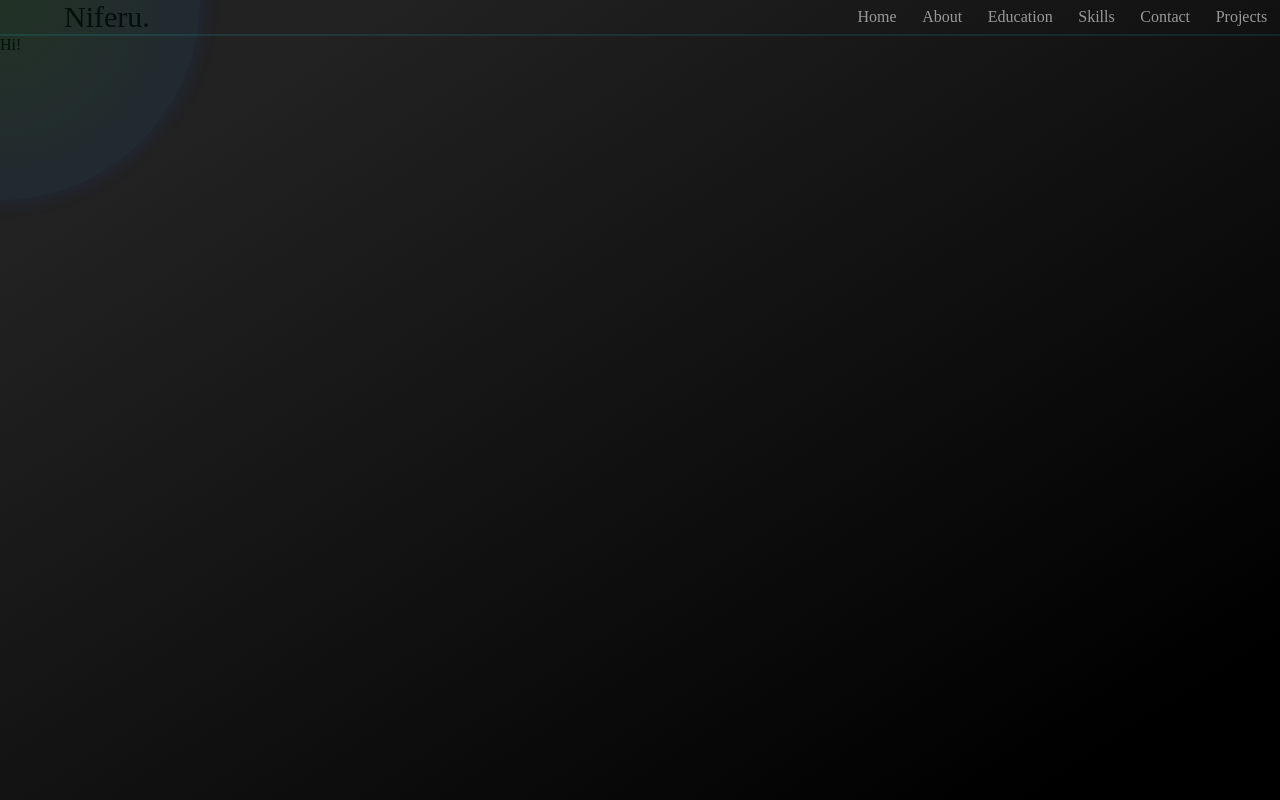
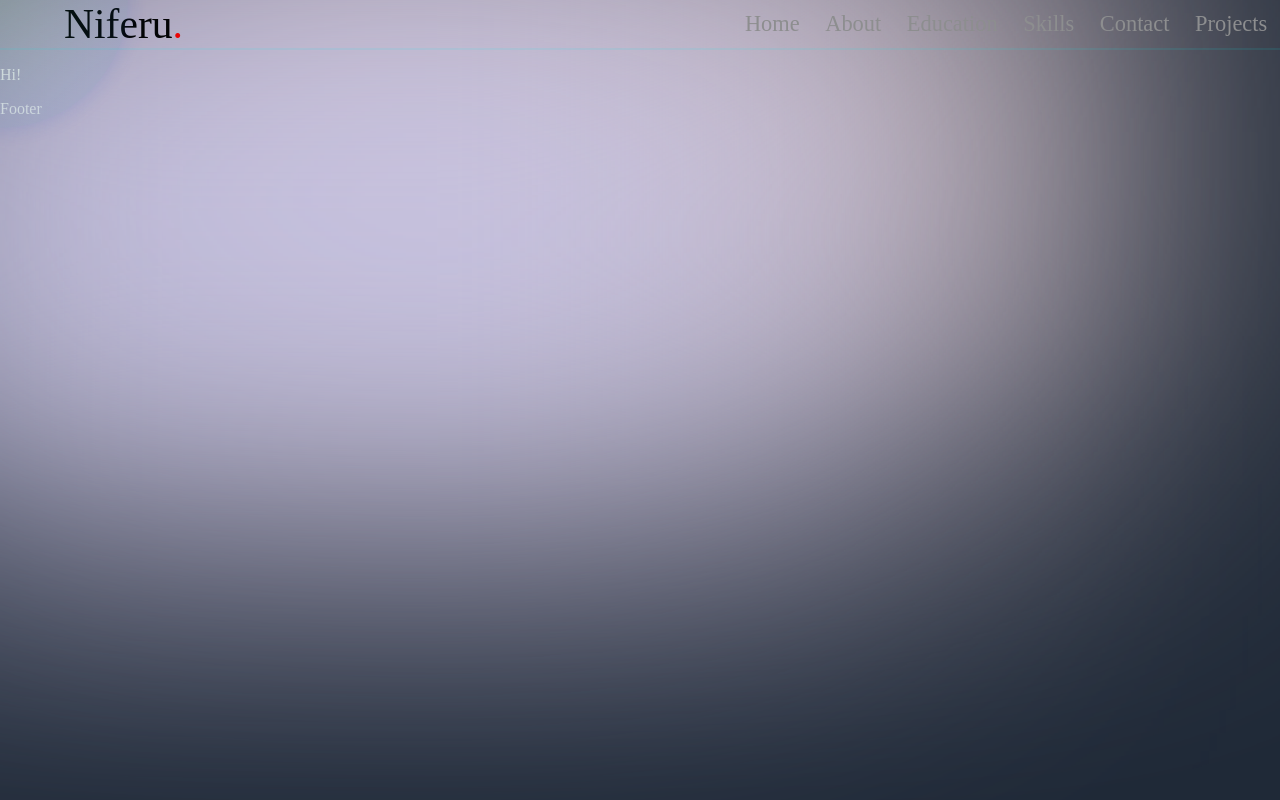
Before and after one commit to Nlferu/niferu-portfolio-website, a Next.js app: page / in a window 1280 px wide. Built offline with nearby package versions, Linux system fonts and the light colour scheme.

Commit message:
formatting basics

```diff
--- a/app/layout.js
+++ b/app/layout.js
@@ -1,14 +1,32 @@
-import "../styles/globals.css"
+import "@/styles/globals.css"
+import Nav from "@/components/nav"
+import Cursor from "@/components/cursor"
+import Footer from "@/components/footer"
+import page from "@/styles/page.module.css"
+
+/**
+ * This is our website title and description
+ * we can override it in any other page of our website
+ */
 
 export const metadata = {
     title: "Neftyr Portfolio",
     description: "Portfolio",
 }
 
+/** This below will be adding below stuff to all of our website pages */
+
 export default function RootLayout({ children }) {
     return (
-        <html>
-            <body>{children}</body>
+        <html lang="en">
+            <body class={page.custom}>
+                <div class={page.firstColor}></div>
+                <div class={page.secondColor}></div>
+                <Nav />
+                <Cursor />
+                {children}
+                <Footer />
+            </body>
         </html>
     )
 }
--- a/app/page.js
+++ b/app/page.js
@@ -1,12 +1,3 @@
-import Cursor from "../components/Cursor"
-import Nav from "../components/Nav"
-
 export default function Home() {
-    return (
-        <>
-            <Cursor />
-            <Nav />
-            Hi!
-        </>
-    )
+    return <p>Hi!</p>
 }
--- a/components/Cursor.js
+++ b/components/Cursor.js
@@ -1,7 +1,7 @@
 "use client"
 
 import React, { useState, useEffect } from "react"
-import cursor from "../styles/cursor.module.css"
+import cursor from "@/styles/cursor.module.css"
 
 export default function Cursor() {
     const [position, setPosition] = useState({ x: 0, y: 0 })
--- a/components/Nav.js
+++ b/components/Nav.js
@@ -1,11 +1,11 @@
 import Link from "next/link"
-import nav from "../styles/nav.module.css"
+import nav from "@/styles/nav.module.css"
 
 export default function Nav() {
     return (
         <nav className={nav.nav}>
             <Link className={nav.title} href="/">
-                Niferu.
+                Niferu <span className={nav.dot}>.</span>
             </Link>
             <Link className={nav.underline} href="/">
                 Home
--- /dev/null
+++ b/components/footer.js
@@ -0,0 +1,3 @@
+export default function Footer() {
+    return <p>Footer</p>
+}
--- a/styles/cursor.module.css
+++ b/styles/cursor.module.css
@@ -1,11 +1,16 @@
 .cursorContainer {
     position: absolute;
-    width: 400px;
-    height: 400px;
+    width: 20vw;
+    height: 20vw;
     pointer-events: none;
     transform: translate(-50%, -50%);
     border-radius: 50%;
     box-shadow: 0 0 20px rgba(29, 78, 216, 0.15);
+
+    @media only screen and (max-width: 40em) {
+        width: 10vw;
+        height: 10vw;
+    }
 }
 
 .circle {
--- a/styles/globals.css
+++ b/styles/globals.css
@@ -7,6 +7,5 @@ body {
 }
 
 html {
-    min-height: 100%;
-    min-width: 100%;
+    min-height: 100%; /** Preventing background colour to duplicate */
 }
--- a/styles/nav.module.css
+++ b/styles/nav.module.css
@@ -1,9 +1,14 @@
 .title {
     margin-right: auto;
-    margin-left: 5vw;
+    margin-left: 5dvw;
     text-decoration: none;
     color: black;
-    font-size: 30px;
+    font-size: clamp(2rem, 1rem + 2dvw, 7rem); /** Setting (min, step, max) font size while changing screen resolution */
+}
+
+.dot {
+    position: absolute;
+    color: red;
 }
 
 .nav {
@@ -18,17 +23,15 @@
 }
 
 .underline {
-    display: flex;
     align-items: center;
     justify-content: space-between;
     text-decoration: none;
     color: #999;
-    margin-left: 1vw;
-    margin-right: 1vw;
-    font-size: 2vh;
+    margin-left: 1dvw;
+    margin-right: 1dvw;
+    font-size: clamp(1rem, 1rem + 0.5dvw, 3rem);
     cursor: pointer;
     position: relative;
-    display: inline-block;
 }
 
 .underline:hover {
@@ -64,5 +67,5 @@
 
 .underline span {
     position: relative;
-    padding: 0.2vh 0.8vw;
+    padding: 0.2vh 0.8dvw;
 }
--- /dev/null
+++ b/styles/page.module.css
@@ -0,0 +1,56 @@
+.custom {
+    /* Dark mode styles */
+    background: #1f2937; /* Replace with the desired dark mode background color */
+    color: #f3f4f6; /* Replace with the desired dark mode text color */
+    opacity: 0.9; /* Adjust the opacity as needed */
+}
+
+/* Styles for the first <div> */
+.firstColor {
+    background: #fbe2e3;
+    position: absolute;
+    top: -6rem;
+    right: 11rem;
+    z-index: -10;
+    height: 31.25rem;
+    width: 31.25rem;
+    border-radius: 0.25rem;
+    filter: blur(10rem);
+
+    @media (min-width: 640px) {
+        width: 68.75rem;
+    }
+}
+
+/* Styles for the second <div> */
+.secondColor {
+    background: #dbd7fb;
+    position: absolute;
+    top: -1rem;
+    left: -35rem;
+    z-index: -10;
+    height: 31.25rem;
+    width: 50rem;
+    border-radius: 0.25rem;
+    filter: blur(10rem);
+
+    @media (min-width: 640px) {
+        width: 68.75rem;
+    }
+
+    @media (min-width: 768px) {
+        left: -33rem;
+    }
+
+    @media (min-width: 1024px) {
+        left: -28rem;
+    }
+
+    @media (min-width: 1280px) {
+        left: -15rem;
+    }
+
+    @media (min-width: 1536px) {
+        left: -5rem;
+    }
+}
```
Also changed, not shown: 1 other file (tests, documents, lock files or other folders).
